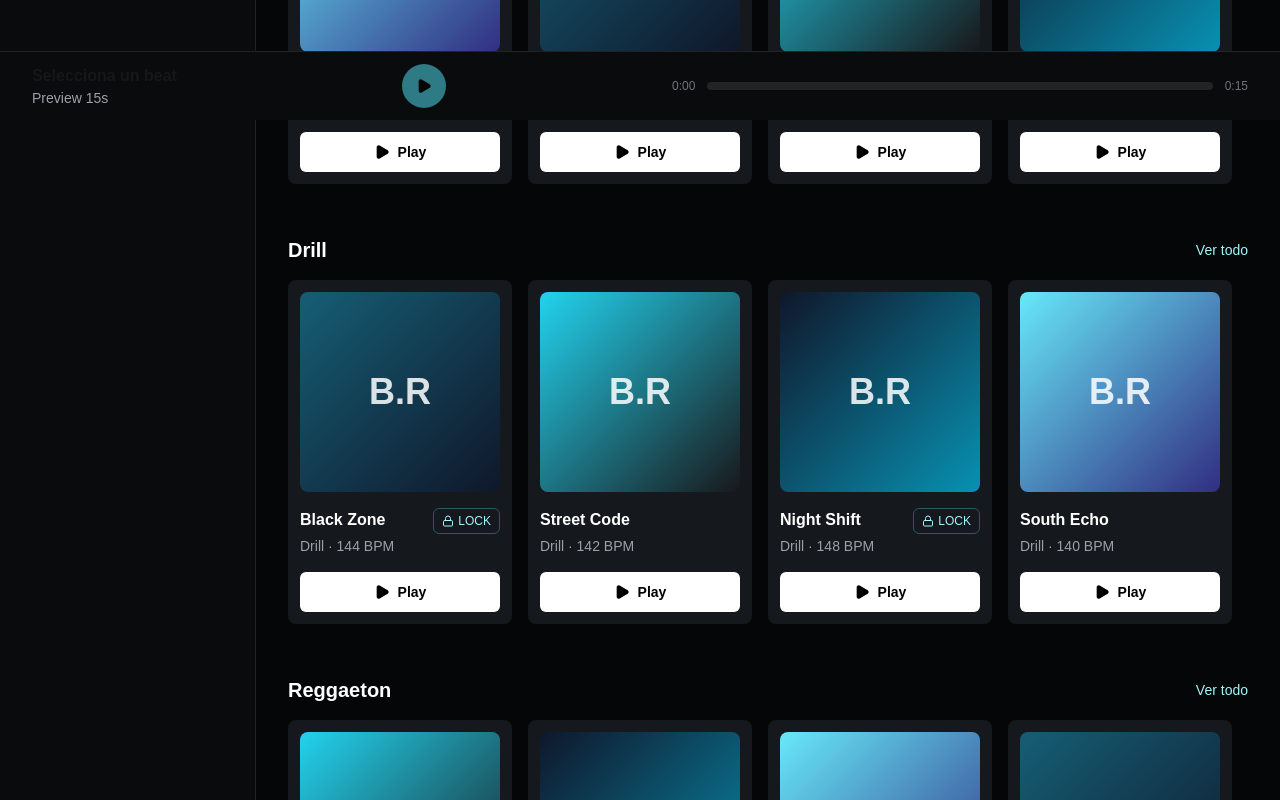
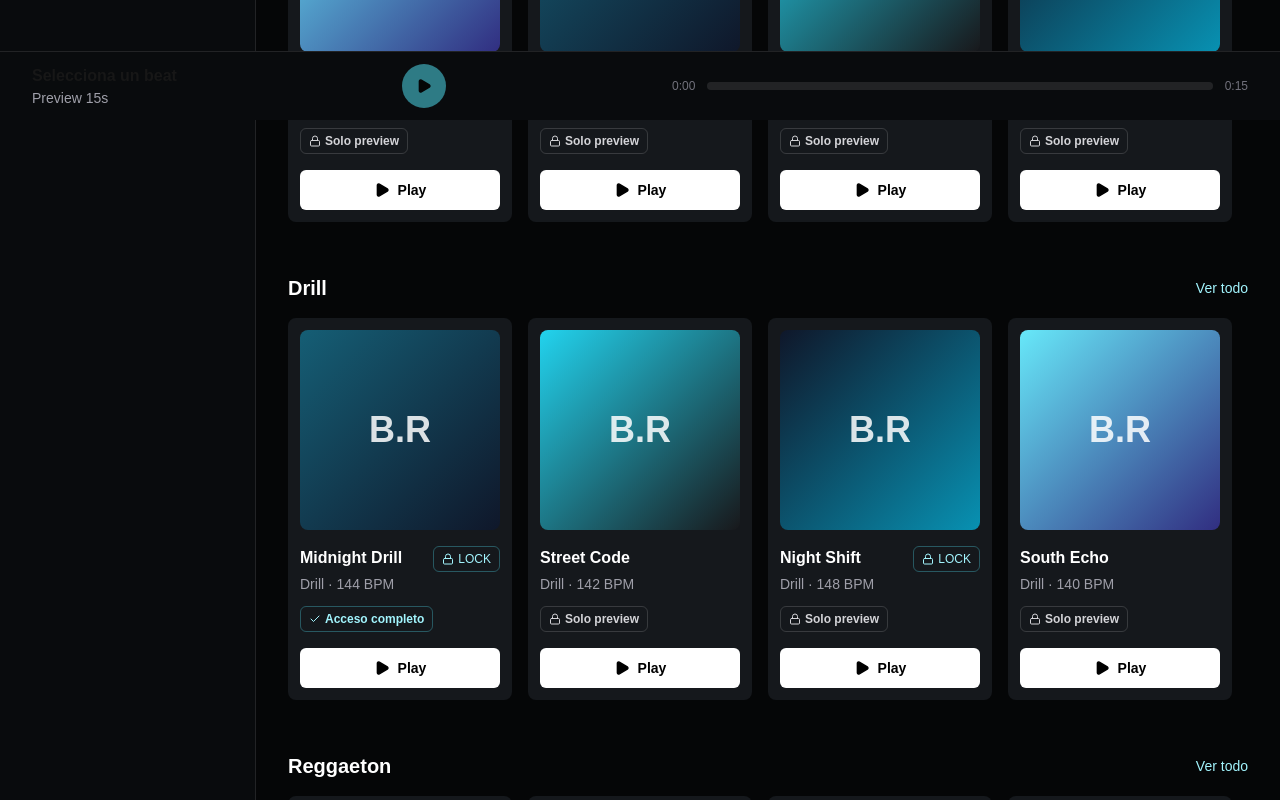
Before and after one commit to barbillaredcord-hue/br-platform, a Next.js app: page / in a window 1280 px wide. Shown: the part 680-1480 px from the top of the page. Built offline with nearby package versions, Linux system fonts and the light colour scheme.

Commit message:
Implementar acceso privado demo por beat

```diff
--- a/src/app/beats/[id]/page.tsx
+++ b/src/app/beats/[id]/page.tsx
@@ -2,9 +2,11 @@ import Link from "next/link";
 import { notFound } from "next/navigation";
 import { ArrowLeft, KeyRound, Lock, ShieldCheck, Unlock } from "lucide-react";
 import { AccessBadge } from "@/components/AccessBadge";
+import { AccessStatusBadge } from "@/components/AccessStatusBadge";
 import { BeatCard } from "@/components/BeatCard";
 import { PlayButton } from "@/components/PlayButton";
 import { getBeatById, getRelatedBeats } from "@/data/beats";
+import { canAccessBeat } from "@/lib/access";
 
 type BeatPageProps = {
   params: Promise<{
@@ -27,6 +29,7 @@ export default async function BeatPage({ params }: BeatPageProps) {
   }
 
   const relatedBeats = getRelatedBeats(beat);
+  const hasAccess = canAccessBeat("demo-user", beat.id);
 
   return (
     <main className="min-h-screen bg-[#050607] px-4 py-6 pb-32 text-white md:px-8">
@@ -52,7 +55,7 @@ export default async function BeatPage({ params }: BeatPageProps) {
                   DESBLOQUEADO
                 </span>
               )}
-              <span className="rounded-md bg-white/5 px-2 py-1 text-xs text-zinc-400">Preview 15s</span>
+              <AccessStatusBadge hasAccess={hasAccess} />
             </div>
 
             <h1 className="text-4xl font-black leading-tight md:text-6xl">{beat.name}</h1>
@@ -78,14 +81,27 @@ export default async function BeatPage({ params }: BeatPageProps) {
             </div>
 
             <div className="mt-7 flex flex-wrap gap-3">
-              <PlayButton beat={beat} mode="preview" showPauseState>
-                Play Preview 15s
+              <PlayButton beat={beat} mode={hasAccess ? "full" : "preview"} showPauseState>
+                {hasAccess ? "Escuchar Beat Completo" : "Escuchar Preview 15s"}
               </PlayButton>
-              <button className="rounded-md border border-cyan-300/30 px-5 py-3 text-sm font-bold text-cyan-200 transition hover:border-cyan-300 hover:bg-cyan-300/10">
-                Solicitar acceso
-              </button>
+              {!hasAccess ? (
+                <button className="rounded-md border border-cyan-300/30 px-5 py-3 text-sm font-bold text-cyan-200 transition hover:border-cyan-300 hover:bg-cyan-300/10">
+                  Solicitar acceso
+                </button>
+              ) : null}
             </div>
           </div>
+        </section>
+
+        <section className="rounded-lg border border-cyan-300/20 bg-[#101317] p-5">
+          <h2 className="text-xl font-bold">
+            {hasAccess ? "Acceso completo autorizado" : "Acceso restringido"}
+          </h2>
+          <p className="mt-2 max-w-3xl text-sm leading-6 text-zinc-400">
+            {hasAccess
+              ? "Demo User tiene permiso para escuchar este beat en modo completo dentro de la simulación."
+              : "Demo User solo puede escuchar el preview público de 15 segundos para este beat."}
+          </p>
         </section>
 
         <section className="rounded-lg border border-white/10 bg-[#101317] p-5">
--- /dev/null
+++ b/src/components/AccessStatusBadge.tsx
@@ -0,0 +1,23 @@
+import { Check, Lock } from "lucide-react";
+
+type AccessStatusBadgeProps = {
+  hasAccess: boolean;
+};
+
+export function AccessStatusBadge({ hasAccess }: AccessStatusBadgeProps) {
+  if (hasAccess) {
+    return (
+      <span className="inline-flex items-center gap-1 rounded-md border border-cyan-300/30 px-2 py-1 text-xs font-semibold text-cyan-200">
+        <Check className="h-3 w-3" aria-hidden="true" />
+        Acceso completo
+      </span>
+    );
+  }
+
+  return (
+    <span className="inline-flex items-center gap-1 rounded-md border border-white/15 px-2 py-1 text-xs font-semibold text-zinc-300">
+      <Lock className="h-3 w-3" aria-hidden="true" />
+      Solo preview
+    </span>
+  );
+}
--- a/src/components/BeatCard.tsx
+++ b/src/components/BeatCard.tsx
@@ -1,5 +1,7 @@
 import Link from "next/link";
+import { AccessStatusBadge } from "@/components/AccessStatusBadge";
 import type { Beat } from "@/data/beats";
+import { canAccessBeat } from "@/lib/access";
 import { AccessBadge } from "./AccessBadge";
 import { PlayButton } from "./PlayButton";
 
@@ -16,6 +18,8 @@ const coverGradients = [
 ];
 
 export function BeatCard({ beat, gradientIndex }: BeatCardProps) {
+  const hasAccess = canAccessBeat("demo-user", beat.id);
+
   return (
     <article className="w-56 shrink-0 snap-start rounded-lg bg-[#15181c] p-3 transition hover:bg-[#1c2127]">
       <Link href={`/beats/${beat.id}`} className="block">
@@ -31,8 +35,11 @@ export function BeatCard({ beat, gradientIndex }: BeatCardProps) {
           </div>
           {beat.locked ? <AccessBadge /> : null}
         </div>
+        <div className="mt-3">
+          <AccessStatusBadge hasAccess={hasAccess} />
+        </div>
       </Link>
-      <PlayButton variant="light" className="mt-4" beat={beat} mode="preview" showPauseState>
+      <PlayButton variant="light" className="mt-4" beat={beat} mode={hasAccess ? "full" : "preview"} showPauseState>
         Play
       </PlayButton>
     </article>
--- a/src/components/admin/AdminBeatList.tsx
+++ b/src/components/admin/AdminBeatList.tsx
@@ -1,6 +1,7 @@
 import Link from "next/link";
 import { SlidersHorizontal } from "lucide-react";
 import type { Beat } from "@/data/beats";
+import { getUsersWithBeatAccess } from "@/lib/access";
 import { AdminBeatStatus } from "./AdminBeatStatus";
 
 export function AdminBeatList({ beats }: { beats: Beat[] }) {
@@ -15,11 +16,15 @@ export function AdminBeatList({ beats }: { beats: Beat[] }) {
               <th className="px-4 py-3">Género</th>
               <th className="px-4 py-3">BPM</th>
               <th className="px-4 py-3">Estado</th>
+              <th className="px-4 py-3">Usuarios con acceso</th>
               <th className="px-4 py-3 text-right">Acción</th>
             </tr>
           </thead>
           <tbody>
-            {beats.map((beat) => (
+            {beats.map((beat) => {
+              const usersWithAccess = getUsersWithBeatAccess(beat.id);
+
+              return (
                 <tr key={beat.id} className="border-t border-white/10">
                   <td className="px-4 py-3">
                     <div className="grid h-12 w-12 place-items-center rounded-md bg-[linear-gradient(135deg,#67e8f9,#0f172a)] text-xs font-black">B.R</div>
@@ -29,6 +34,9 @@ export function AdminBeatList({ beats }: { beats: Beat[] }) {
                   <td className="px-4 py-3 text-zinc-400">{beat.bpm}</td>
                   <td className="px-4 py-3">
                     <AdminBeatStatus status={beat.status} />
+                  </td>
+                  <td className="px-4 py-3 text-zinc-400">
+                    {usersWithAccess.length > 0 ? usersWithAccess.map((user) => user.name).join(", ") : "Sin usuarios"}
                   </td>
                   <td className="px-4 py-3 text-right">
                     <Link
@@ -40,7 +48,8 @@ export function AdminBeatList({ beats }: { beats: Beat[] }) {
                     </Link>
                   </td>
                 </tr>
-            ))}
+              );
+            })}
           </tbody>
         </table>
       </div>
@@ -58,6 +67,10 @@ export function AdminBeatList({ beats }: { beats: Beat[] }) {
                 <div className="mt-3">
                   <AdminBeatStatus status={beat.status} />
                 </div>
+                <p className="mt-2 text-xs text-zinc-500">
+                  Usuarios con acceso:{" "}
+                  {getUsersWithBeatAccess(beat.id).map((user) => user.name).join(", ") || "Sin usuarios"}
+                </p>
               </div>
             </div>
             <Link
--- a/src/data/beats.ts
+++ b/src/data/beats.ts
@@ -28,7 +28,7 @@ export const beatRows: BeatRow[] = [
   {
     title: "Drill",
     beats: [
-      { id: "black-zone", name: "Black Zone", genre: "Drill", bpm: 144, locked: true, key: "G minor", status: "Privado" },
+      { id: "midnight-drill", name: "Midnight Drill", genre: "Drill", bpm: 144, locked: true, key: "G minor", status: "Privado" },
       { id: "street-code", name: "Street Code", genre: "Drill", bpm: 142, locked: false, key: "E minor", status: "Público Preview" },
       { id: "night-shift", name: "Night Shift", genre: "Drill", bpm: 148, locked: true, key: "B minor", status: "Privado" },
       { id: "south-echo", name: "South Echo", genre: "Drill", bpm: 140, locked: false, key: "F# minor", status: "Público Preview" },
--- /dev/null
+++ b/src/data/users.ts
@@ -0,0 +1,13 @@
+export type DemoUser = {
+  id: string;
+  name: string;
+  accessibleBeatIds: string[];
+};
+
+export const demoUser: DemoUser = {
+  id: "demo-user",
+  name: "Demo User",
+  accessibleBeatIds: ["aqua-nights", "midnight-drill"],
+};
+
+export const demoUsers: DemoUser[] = [demoUser];
--- /dev/null
+++ b/src/lib/access.ts
@@ -0,0 +1,11 @@
+import { demoUsers } from "@/data/users";
+
+export function canAccessBeat(userId: string, beatId: string) {
+  const user = demoUsers.find((item) => item.id === userId);
+
+  return Boolean(user?.accessibleBeatIds.includes(beatId));
+}
+
+export function getUsersWithBeatAccess(beatId: string) {
+  return demoUsers.filter((user) => user.accessibleBeatIds.includes(beatId));
+}
```
Lines whose indentation alone changed are shown as unchanged.
